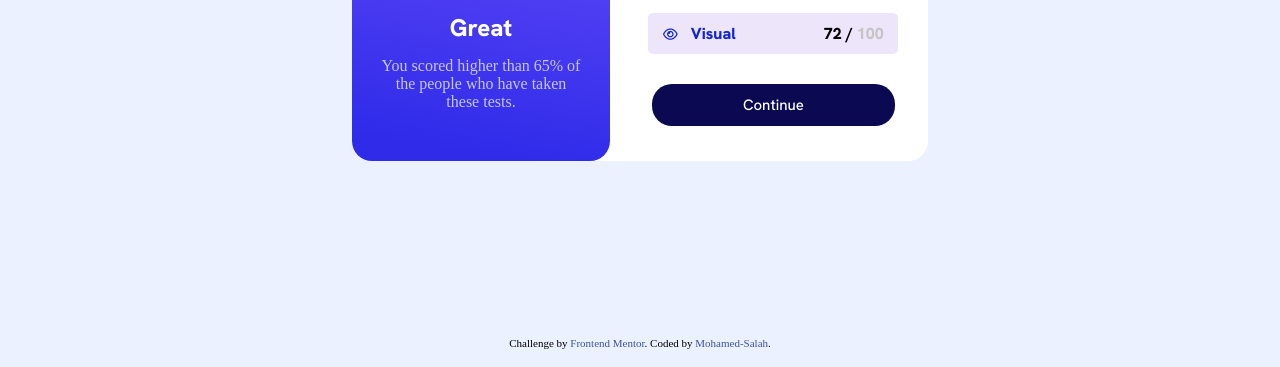
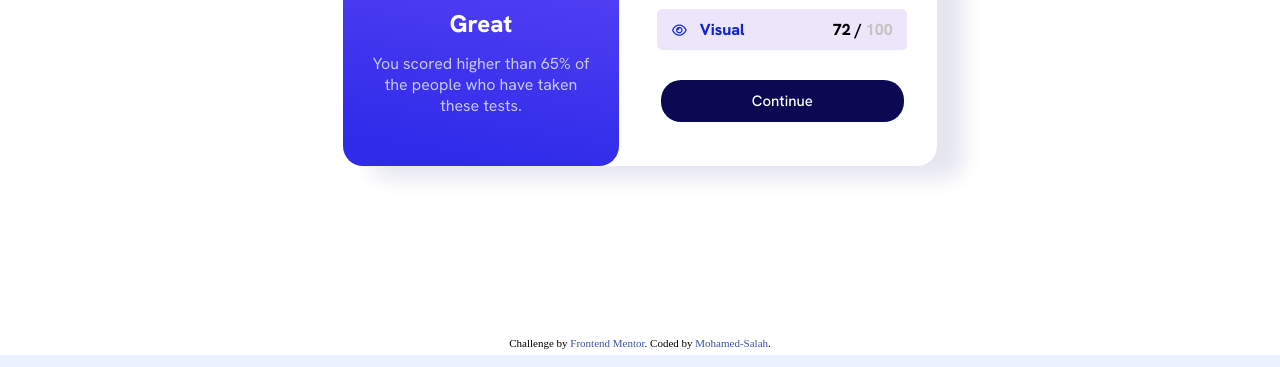
Before and after one commit to Mohamedsalahmsa/results-summary-project, a plain HTML site: page index.html in a window 1280 px wide. Shown: the part 463-830 px from the top of the page. Drawn offline with Linux system fonts and the light colour scheme; files that its build step writes are made by us from their sources.

Commit message:
Update style.css

```diff
--- a/css/style.css
+++ b/css/style.css
@@ -12,20 +12,20 @@ a{
 /**** Global ****/
 @font-face {
     font-family: HankenGrotesk;
-    src: url(/./assets/fonts/HankenGrotesk-VariableFont_wght.ttf);
+    src: url(/./results-summary-project/assets/fonts/HankenGrotesk-VariableFont_wght.ttf);
 }
 /* stattic Fonts */
 @font-face {
     font-family: HankenGrotesk-Bold;
-    src: url(/./assets/fonts/static/HankenGrotesk-Bold.ttf);
+    src: url(/./results-summary-project/assets/fonts/static/HankenGrotesk-Bold.ttf);
 }
 @font-face {
     font-family: HankenGrotesk-ExtraBold;
-    src: url(/./assets/fonts/static/HankenGrotesk-ExtraBold.ttf);
+    src: url(/./results-summary-project/assets/fonts/static/HankenGrotesk-ExtraBold.ttf);
 }
 @font-face {
     font-family: HankenGrotesk-Medium;
-    src: url(/./assets/fonts/static/HankenGrotesk-Medium.ttf);
+    src: url(/./results-summary-project/assets/fonts/static/HankenGrotesk-Medium.ttf);
 }
 :root {
     /* Primary Color */
@@ -62,7 +62,7 @@ body {
     align-items: center;
     text-align: center;
     min-height: 100vh;
-    background-color: var(--Pale-blue);
+    background-color: var(--White);
 }
 .container .card {
    display: flex;
@@ -73,7 +73,7 @@ body {
    -moz-border-radius: 20px;
    -ms-border-radius: 20px;
    -o-border-radius: 20px;
-
+    box-shadow: 27px 13px 20px 0px rgba(12, 10, 121, 0.1);
 }
 .container .card .h1 {
    background: linear-gradient( 190deg ,var(--Light-slate-blue) 5%, var(--Light-royal-blue) 95%) ;
@@ -124,6 +124,7 @@ body {
     color: var(--Light-lavender);
     text-align: center;
     padding: 14px 30px 50px 30px;
+    font-family: HankenGrotesk;
 }
 .container .texts {
     padding: 30px 30px 30px 18px;
```
